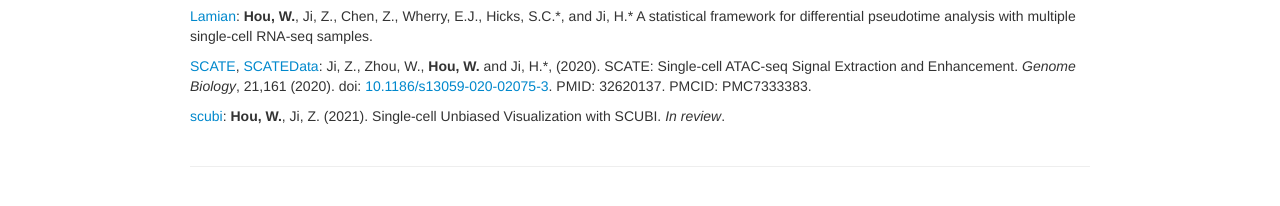
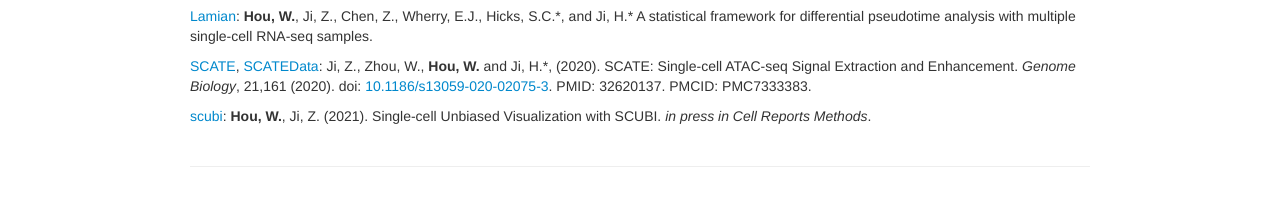
Before and after one commit to Winnie09/Wenpin_Hou, a Jekyll site: the page built from pages/software.md, in a window 1280 px wide. Shown: the part 146-352 px from the top of the page. Built offline with Jekyll 4.4.1, drawn with Linux system fonts in a browser that asks for light colours.

Commit message:
update software

```diff
--- a/pages/software.md
+++ b/pages/software.md
@@ -9,4 +9,4 @@
 [SCATE](https://github.com/Winnie09/SCATE), [SCATEData](https://github.com/Winnie09/SCATEData):  Ji, Z., Zhou, W., **Hou, W.** and Ji, H.\*, (2020). SCATE: Single-cell ATAC-seq Signal Extraction and Enhancement. *Genome Biology*, 21,161 (2020). doi: [10.1186/s13059-020-02075-3](https://genomebiology.biomedcentral.com/articles/10.1186/s13059-020-02075-3). PMID: 32620137. PMCID: PMC7333383.
 
 
-[scubi](https://winnie09.github.io/Wenpin_Hou/pages/SCUBI.html):  **Hou, W.**, Ji, Z. (2021). Single-cell Unbiased Visualization with SCUBI.  *In review*.
+[scubi](https://winnie09.github.io/Wenpin_Hou/pages/SCUBI.html):  **Hou, W.**, Ji, Z. (2021). Single-cell Unbiased Visualization with SCUBI.  *in press in Cell Reports Methods*.
```
